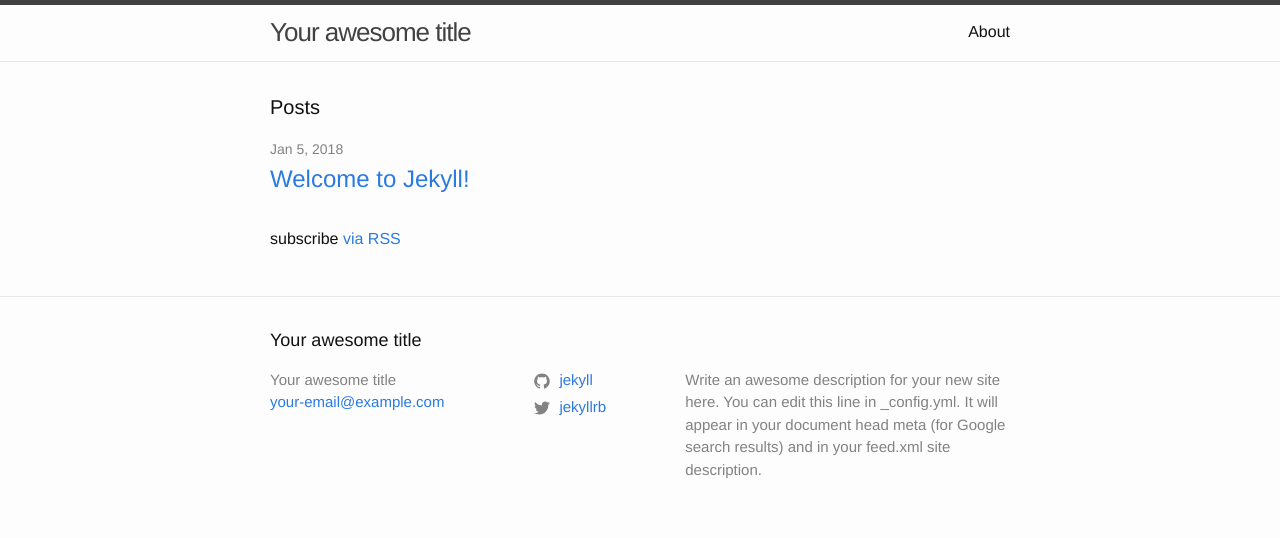
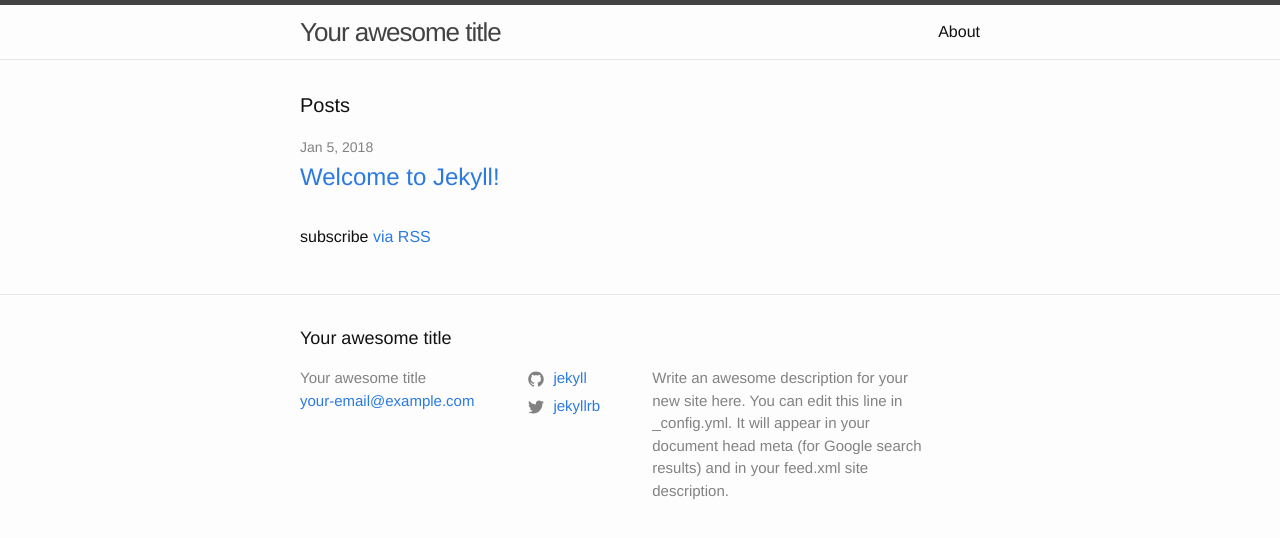
Before and after one commit to kbdonnally/visual-advocacy, a Jekyll site: the page built from index.md, in a window 1280 px wide. Shown: the top 538 px of the page. Built offline with Jekyll 4.4.1, drawn with Linux system fonts in a browser that asks for light colours.

Commit message:
Import homepage file into main SCSS file

```diff
--- a/assets/main.scss
+++ b/assets/main.scss
@@ -2,4 +2,5 @@
 # Only the main Sass file needs front matter (the dashes are enough)
 ---
 
+@import "homepage";
 @import "minima";
```
